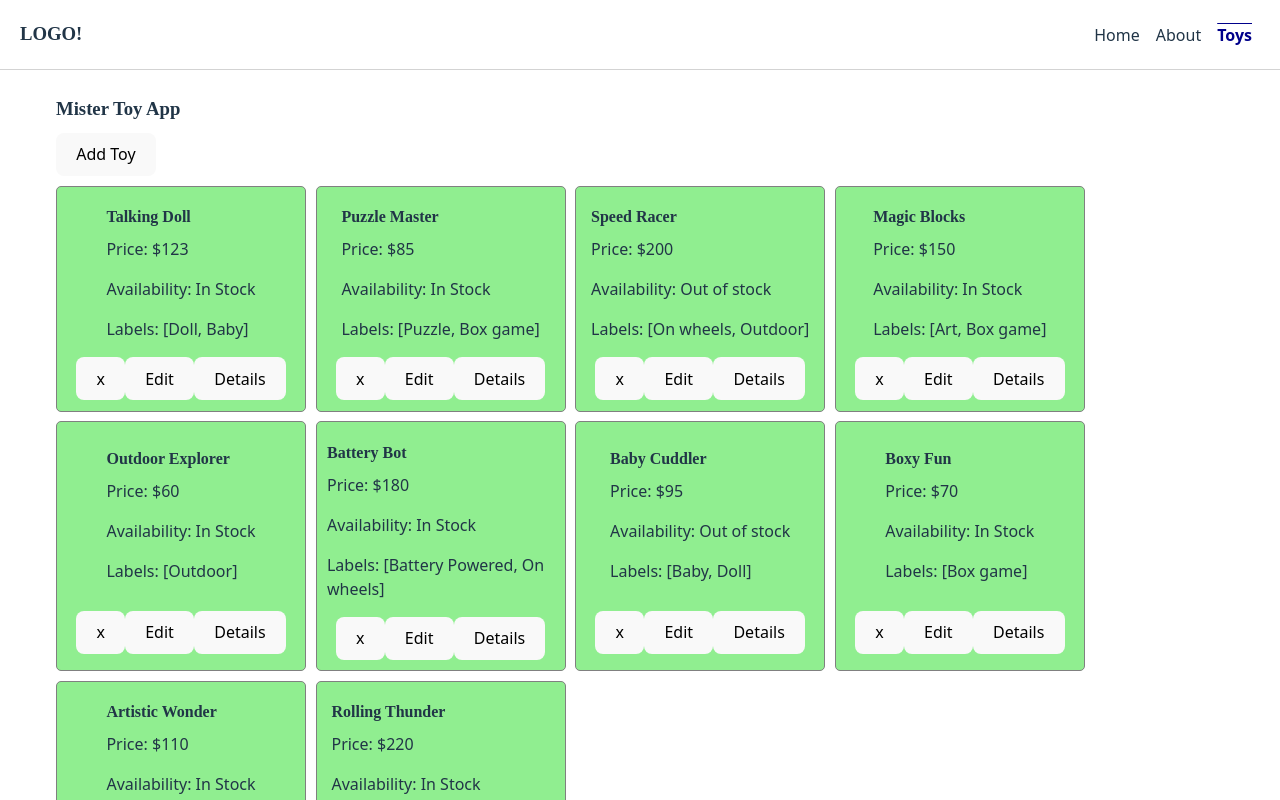
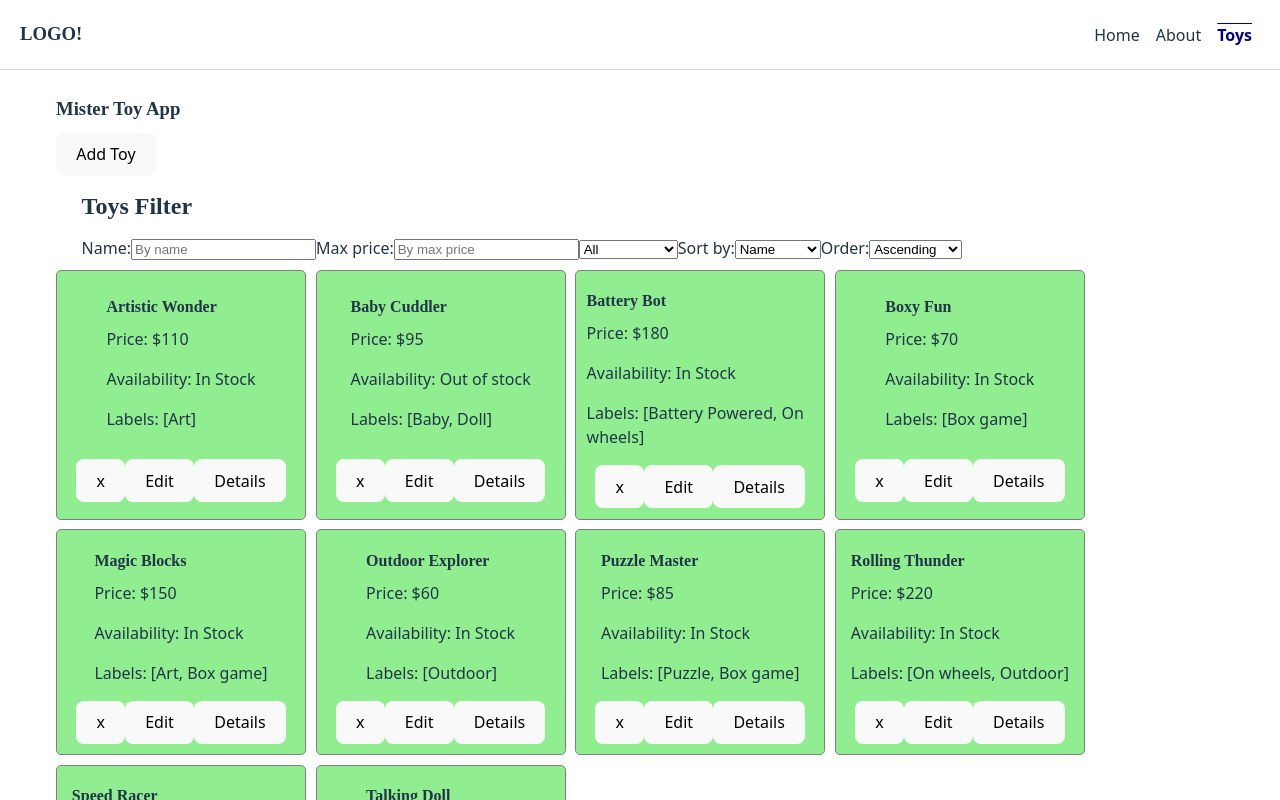
Before and after one commit to DIgidigidoom/mistertoy-frontend, a React (Vite) app: page /toy in a window 1280 px wide. Shown: the top 800 px of the page. Built offline with nearby package versions, Linux system fonts and the light colour scheme.

Commit message:
Add filtering

```diff
--- a/src/cmps/ToyFilter.jsx
+++ b/src/cmps/ToyFilter.jsx
@@ -1,6 +1,82 @@
-export function ToyFilter() {
+import { useEffect, useRef, useState } from "react"
+import { utilService } from "../services/util.service.js"
 
+export function ToyFilter({ filterBy, onSetFilter }) {
+
+    const [filterByToEdit, setFilterByToEdit] = useState({ ...filterBy })
+    const onSetFilterRef = useRef(utilService.debounce(onSetFilter, 300))
+
+    useEffect(() => {
+        onSetFilterRef.current(filterByToEdit)
+    }, [filterByToEdit])
+
+    function handleChange({ target }) {
+        let { value, name: field, type } = target
+        value = type === 'number' ? +value : value
+        setFilterByToEdit((prevFilter) => ({ ...prevFilter, [field]: value }))
+    }
+    const { txt, maxPrice, inStockFilter, sortBy, sortOrder } = filterByToEdit
     return (
-        <span>Toy Filter</span>
+        <section className="toy-filter full main-layout">
+            <h2>Toys Filter</h2>
+            <form >
+                <label htmlFor="name">Name:</label>
+                <input type="text"
+                    id="name"
+                    name="txt"
+                    placeholder="By name"
+                    value={txt}
+                    onChange={handleChange}
+                />
+
+                <label htmlFor="maxPrice">Max price:</label>
+                <input type="number"
+                    id="maxPrice"
+                    name="maxPrice"
+                    placeholder="By max price"
+                    value={maxPrice || ''}
+                    onChange={handleChange}
+                />
+
+                <select
+                    name="inStockFilter"
+                    value={inStockFilter}
+                    onChange={handleChange}
+                >
+                    <option value='all'>All</option>
+                    <option value="inStockFiltered">In Stock</option>
+                    <option value="outOfStockFiltered">Out Of Stock</option>
+                </select>
+
+                <label htmlFor="sortBy">Sort by:</label>
+                <select
+                    id="sortBy"
+                    name="sortBy"
+                    value={sortBy}
+                    onChange={handleChange}
+                >
+                    <option value="name">Name</option>
+                    <option value="price">Price</option>
+                    <option value="createdAt">Created At</option>
+                </select>
+
+
+                <label htmlFor="sortOrder">Order:</label>
+                <select
+                    type='number'
+                    id="sortOrder"
+                    name="sortOrder"
+                    value={sortOrder}
+                    onChange={handleChange}
+                >
+                    <option value='1'>Ascending</option>
+                    <option value='-1'>Descending</option>
+                </select>
+
+
+
+            </form>
+
+        </section>
     )
 }
--- a/src/pages/ToyIndex.jsx
+++ b/src/pages/ToyIndex.jsx
@@ -1,14 +1,16 @@
 import { useDispatch, useSelector } from 'react-redux'
 import { ToyList } from '../cmps/ToyList.jsx'
+import { ToyFilter } from '../cmps/ToyFilter.jsx'
 import { toyService } from '../services/toy.service.js'
 import { showSuccessMsg, showErrorMsg } from '../services/event-bus.service.js'
 import { loadToys, removeToy, removeToyOptimistic, saveToy, setFilterBy } from '../store/actions/toy.actions.js'
 import { useEffect } from 'react'
 import { Link } from 'react-router-dom'
-import { useNavigate } from "react-router-dom"
+import { useNavigate, useSearchParams } from "react-router-dom"
 
 export function ToyIndex() {
 
+    const [searchParams, setSearchParams] = useSearchParams()
     const navigate = useNavigate()
     const dispatch = useDispatch()
     const toys = useSelector(storeState => storeState.toyModule.toys)
@@ -16,15 +18,16 @@ export function ToyIndex() {
     const isLoading = useSelector(storeState => storeState.toyModule.isLoading)
 
     useEffect(() => {
+
         loadToys()
             .catch(err => {
                 showErrorMsg('Cannot load toyss!')
             })
     }, [filterBy])
 
-    // function onSetFilter(filterBy) {
-    //     setFilterBy(filterBy)
-    // }
+    function onSetFilter(filterBy) {
+        setFilterBy(filterBy)
+    }
 
     function onRemoveToy(toyId) {
         removeToyOptimistic(toyId)
@@ -36,38 +39,25 @@ export function ToyIndex() {
             })
     }
 
-    // function onEditToy(toy) {
-    //         const price = +prompt('New price?')
-    //         const toyToSave = { ...toy, price }
-
-    //         saveToy(toyToSave)
-    //             .then((savedToy) => {
-    //                 showSuccessMsg(`Toy updated to price: $${savedToy.price}`)
-    //             })
-    //             .catch(err => {
-    //                 showErrorMsg('Cannot update toy')
-    //             })
-    //     }
-
-
-
     return (
         <div className='main-index container'>
             <h3>Mister Toy App</h3>
             <main>
                 <button onClick={() => navigate(`/toy/edit`)}>Add Toy</button>
-                {/* <ToyFilter filterBy={filterBy} onSetFilter={onSetFilter} /> */}
-                {!isLoading
-                    ? <ToyList
-                        toys={toys}
-                        onRemoveToy={onRemoveToy}
-                    // onEditToy = {onEditToy}
-                    />
-                    : <div>Loading...</div>
-                }
+                <ToyFilter
+                    filterBy={filterBy}
+                    onSetFilter={onSetFilter} />
+                {isLoading
+                    ?
+                    (<div>Loading...</div>)
+                    : toys.length === 0 ?
+                        (<div>No toys found</div>)
+                        : (<ToyList
+                            toys={toys}
+                            onRemoveToy={onRemoveToy}
+                        />)}
                 <hr />
             </main>
         </div>
     )
-
 }
--- a/src/services/toy.service.js
+++ b/src/services/toy.service.js
@@ -18,16 +18,50 @@ export const toyService = {
 
 seedToys()
 
+// function query(filterBy = {}) {
+//     return storageService.query(STORAGE_KEY)
+//         .then(toys => {
+//             if (!filterBy.txt) filterBy.txt = ''
+//             if (!filterBy.maxPrice) filterBy.maxPrice = Infinity
+//             const regExp = new RegExp(filterBy.txt, 'i')
+//             return toys.filter(toy =>
+//                 regExp.test(toy.name) &&
+//                 toy.price <= filterBy.maxPrice
+//             )
+//         })
+// }
 function query(filterBy = {}) {
+    let { txt, maxPrice, inStockFilter, sortBy, sortOrder } = filterBy
     return storageService.query(STORAGE_KEY)
         .then(toys => {
-            if (!filterBy.txt) filterBy.txt = ''
-            if (!filterBy.maxPrice) filterBy.maxPrice = Infinity
-            const regExp = new RegExp(filterBy.txt, 'i')
-            return toys.filter(toy =>
-                regExp.test(toy.vendor) &&
-                toy.price <= filterBy.maxPrice
-            )
+            if (!txt) txt = ''
+            if (!maxPrice) maxPrice = Infinity
+            if (txt) {
+                const regExp = new RegExp(txt, 'i')
+                toys = toys.filter(toy => regExp.test(toy.name))
+            }
+
+            if (maxPrice) {
+                toys = toys.filter(toy => toy.price <= maxPrice)
+            }
+
+            if (inStockFilter === 'all') {
+
+            } else if (inStockFilter === 'inStockFiltered') {
+                toys = toys.filter(toy => toy.inStock)
+            } else {
+                toys = toys.filter(toy => !toy.inStock)
+            }
+
+            if (sortBy === 'name') {
+                toys.sort((a, b) => a.name.localeCompare(b.name) * sortOrder)
+            } else if (sortBy === 'price') {
+                toys.sort((a, b) => (a.price - b.price) * sortOrder)
+            } else if (sortBy === 'createdAt') {
+                toys.sort((a, b) => (a.createdAt - b.createdAt) * sortOrder)
+            }
+
+            return toys
         })
 }
 
@@ -55,14 +89,14 @@ function getEmptyToy() {
     return {
         name: '',
         price: '',
-        labels:[],
+        labels: [],
     }
 }
 
 
 
 function getDefaultFilter() {
-    return { txt: '', maxPrice: '' }
+    return { txt: '', maxPrice: '', inStockFilter: 'all', sortBy: 'name', sortOrder: 1 }
 }
 
 // TEST DATA
--- /dev/null
+++ b/src/services/util.service.js
@@ -0,0 +1,73 @@
+export const utilService = {
+    makeId,
+    makeLorem,
+    getRandomIntInclusive,
+    loadFromStorage,
+    saveToStorage,
+    animateCSS,
+    debounce
+}
+
+function makeId(length = 6) {
+    var txt = ''
+    var possible = 'ABCDEFGHIJKLMNOPQRSTUVWXYZabcdefghijklmnopqrstuvwxyz0123456789'
+
+    for (var i = 0; i < length; i++) {
+        txt += possible.charAt(Math.floor(Math.random() * possible.length))
+    }
+
+    return txt
+}
+
+function makeLorem(size = 100) {
+    var words = ['The sky', 'above', 'the port', 'was', 'the color of television', 'tuned', 'to', 'a dead channel', '.', 'All', 'this happened', 'more or less', '.', 'I', 'had', 'the story', 'bit by bit', 'from various people', 'and', 'as generally', 'happens', 'in such cases', 'each time', 'it', 'was', 'a different story', '.', 'It', 'was', 'a pleasure', 'to', 'burn']
+    var txt = ''
+    while (size > 0) {
+        size--
+        txt += words[Math.floor(Math.random() * words.length)] + ' '
+    }
+    return txt
+}
+
+function getRandomIntInclusive(min, max) {
+    min = Math.ceil(min)
+    max = Math.floor(max)
+    return Math.floor(Math.random() * (max - min + 1)) + min //The maximum is inclusive and the minimum is inclusive
+}
+
+function saveToStorage(key, value) {
+    localStorage.setItem(key, JSON.stringify(value))
+}
+
+function loadFromStorage(key) {
+    const data = localStorage.getItem(key)
+    return (data) ? JSON.parse(data) : undefined
+}
+
+// In our utilService
+function animateCSS(el, animation) {
+    const prefix = 'animate__'
+    return new Promise((resolve, reject) => {
+        const animationName = `${prefix}${animation}`
+
+        el.classList.add(`${prefix}animated`, animationName)
+
+        // When the animation ends, we clean the classes and resolve the Promise
+        function handleAnimationEnd(event) {
+            event.stopPropagation()
+            el.classList.remove(`${prefix}animated`, animationName)
+            resolve('Animation ended')
+        }
+        el.addEventListener('animationend', handleAnimationEnd, { once: true })
+    })
+}
+
+function debounce(func, timeout = 300) {
+    let timer
+    return (...args) => {
+        clearTimeout(timer)
+        timer = setTimeout(() => {
+            func.apply(this, args)
+        }, timeout)
+    }
+}
```
